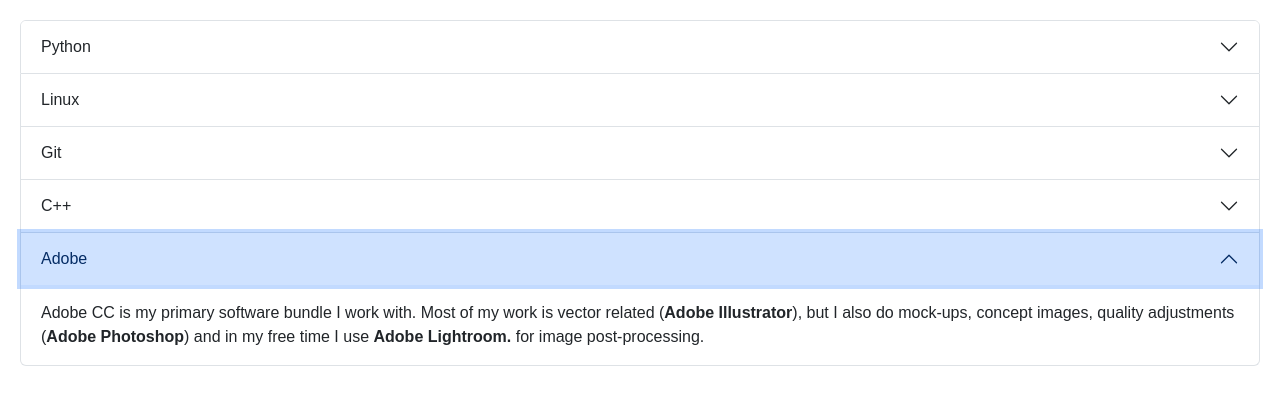
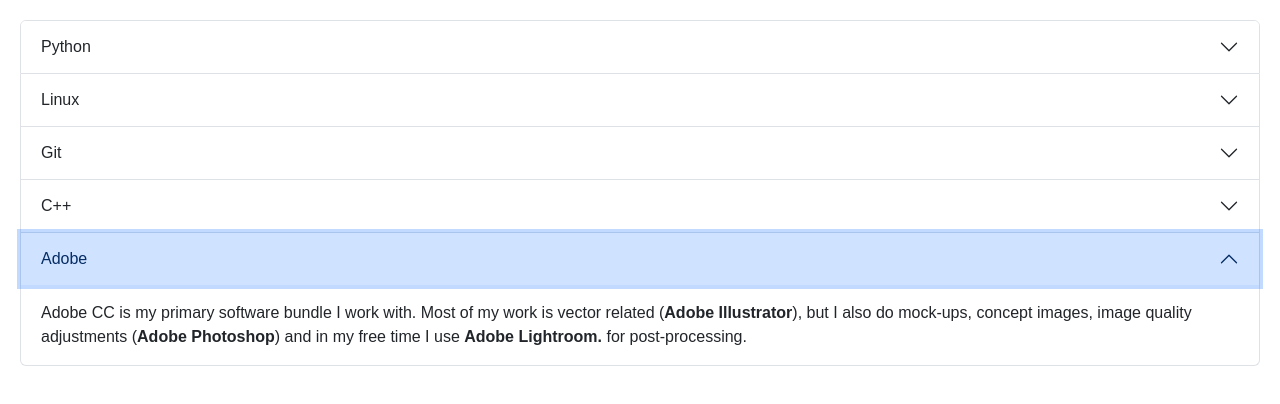
Before and after one commit to ren100m2/ren100m2.github.io, a plain HTML site: page technical_skills.html in a window 1280 px wide. Both pictures are taken after a click on the button "Adobe". Drawn offline with nearby package versions, Linux system fonts and the light colour scheme.

Commit message:
vel klat

```diff
--- a/technical_skills.html
+++ b/technical_skills.html
@@ -70,7 +70,7 @@
             </h2>
             <div id="collapseFive" class="accordion-collapse collapse" data-bs-parent="#accordionExample">
               <div class="accordion-body">
-                Adobe CC is my primary software bundle I work with. Most of my work is vector related (<strong>Adobe Illustrator</strong>), but I also do mock-ups, concept images, quality adjustments (<strong>Adobe Photoshop</strong>) and in my free time I use <strong>Adobe Lightroom.</strong> for image post-processing.
+                Adobe CC is my primary software bundle I work with. Most of my work is vector related (<strong>Adobe Illustrator</strong>), but I also do mock-ups, concept images, image quality adjustments (<strong>Adobe Photoshop</strong>) and in my free time I use <strong>Adobe Lightroom.</strong> for post-processing.
               </div>
             </div>
           </div>
```
